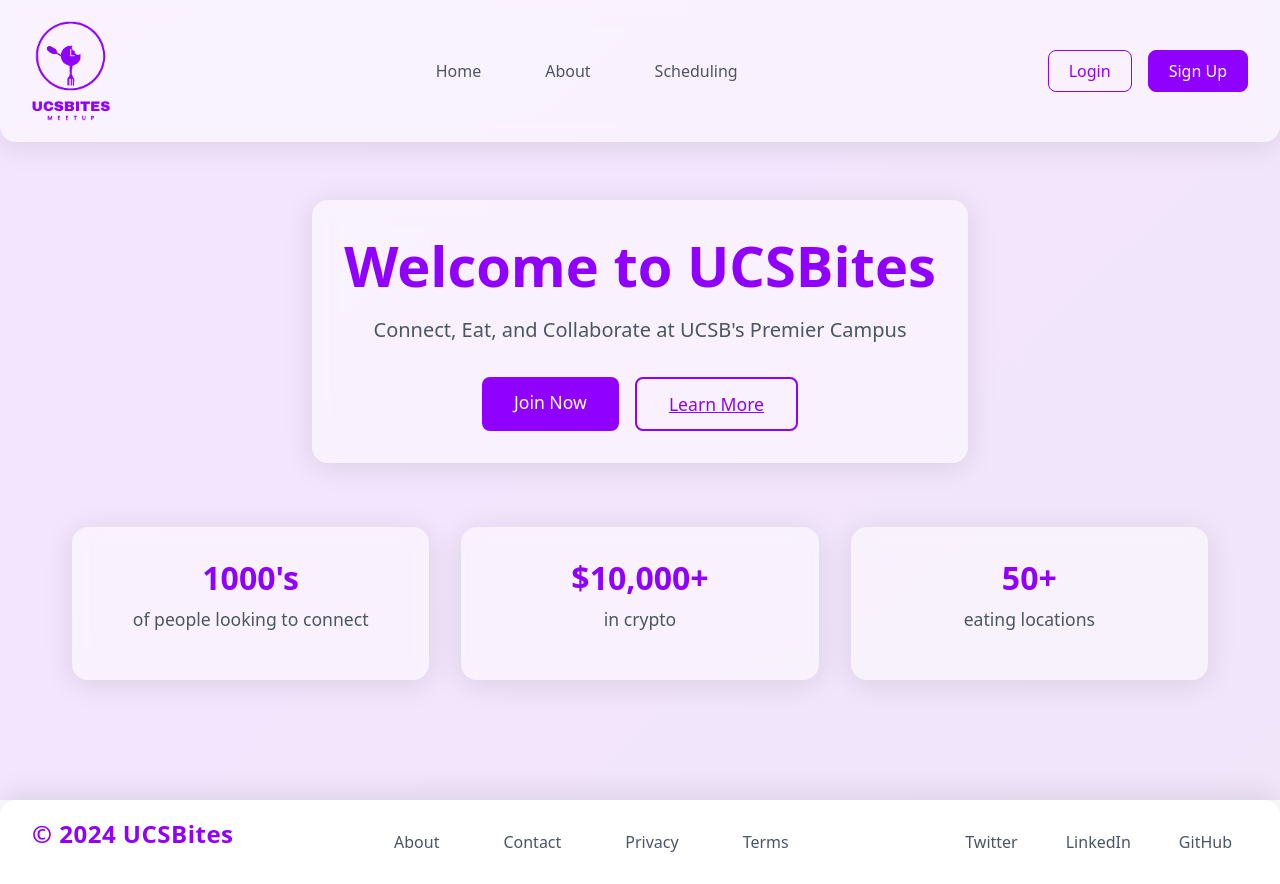
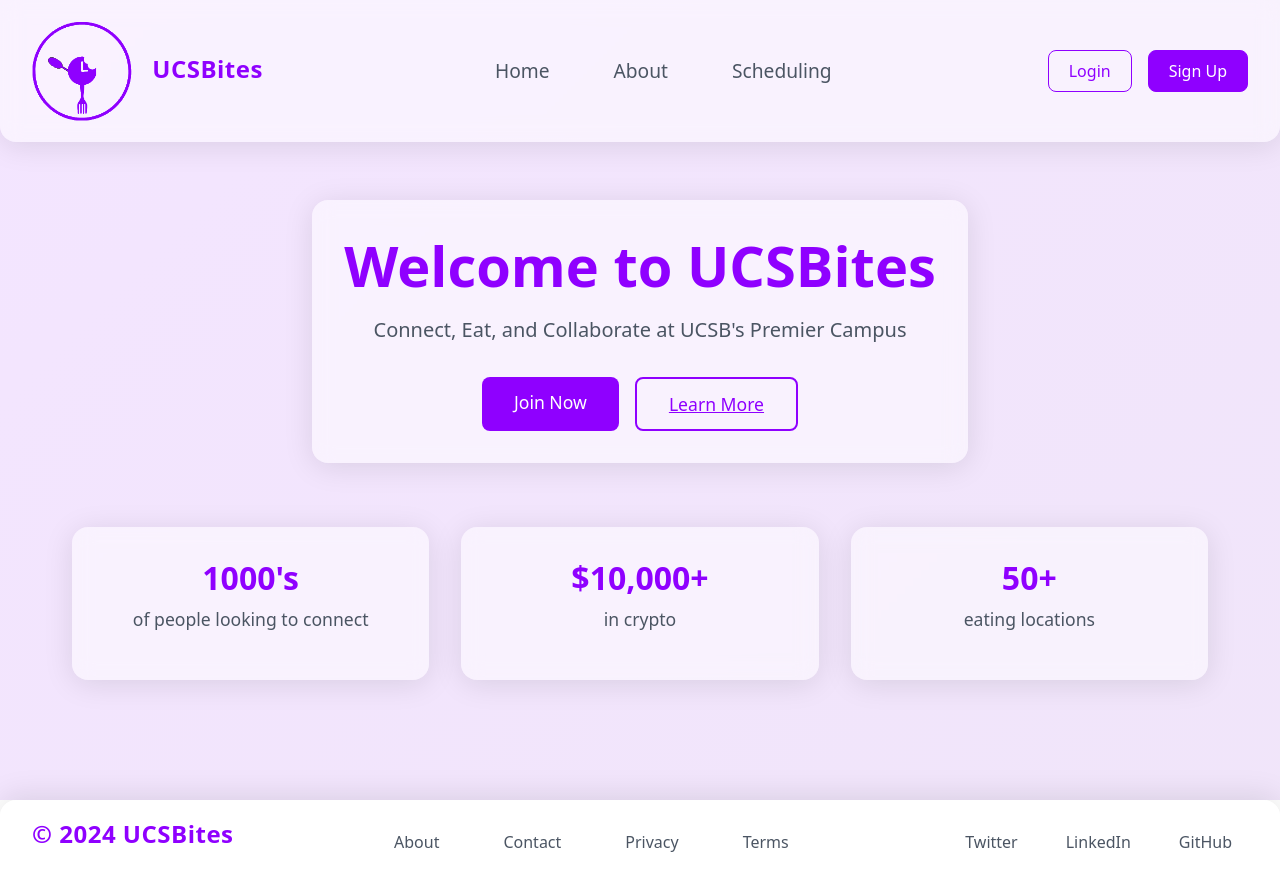
Before and after one commit to Coolkid0629/matchup-sbhacks, a React (Vite) app in the folder my-react-app/: page / in a window 1280 px wide. Built offline with nearby package versions, Linux system fonts and the light colour scheme.

Commit message:
fixed image and text link

```diff
--- a/my-react-app/src/components/Navbar/Navbar.css
+++ b/my-react-app/src/components/Navbar/Navbar.css
@@ -36,11 +36,18 @@
   margin: 0 1rem;
 }
 
+.navbar-a{
+  text-decoration: none;
+  font-size: 1.5rem;
+  font-weight: 700;
+  color: #8f00ff;
+}
+
 .nav-link {
   color: #4b5563;
   text-decoration: none;
   font-weight: 500;
-  font-size: 1rem;
+  font-size: 1.2rem;
   transition: all 0.3s ease;
   padding: 0.5rem 1rem;
   border-radius: 0.5rem;
--- a/my-react-app/src/components/Navbar/NavbarComponent.jsx
+++ b/my-react-app/src/components/Navbar/NavbarComponent.jsx
@@ -5,8 +5,11 @@
   return (
     <nav className="navbar">
       <div className="navbar-brand">
-        <a href="/">
-          <img src="/Santa_BarBit-A.png" alt="UCSBites Logo" style={{ height: '100px', width: 'auto' }} />
+        <a href="/" className="navbar-a">
+          <img src="/Santa_BarBit-A2.png" alt="UCSBites Logo" style={{ height: '100px', width: 'auto' }} />
+          &nbsp;
+          &nbsp;
+          <span>UCSBites</span>
         </a>
       </div>
 
```
Also changed, not shown: my-react-app/public/Santa_BarBit-A2.png (added).
